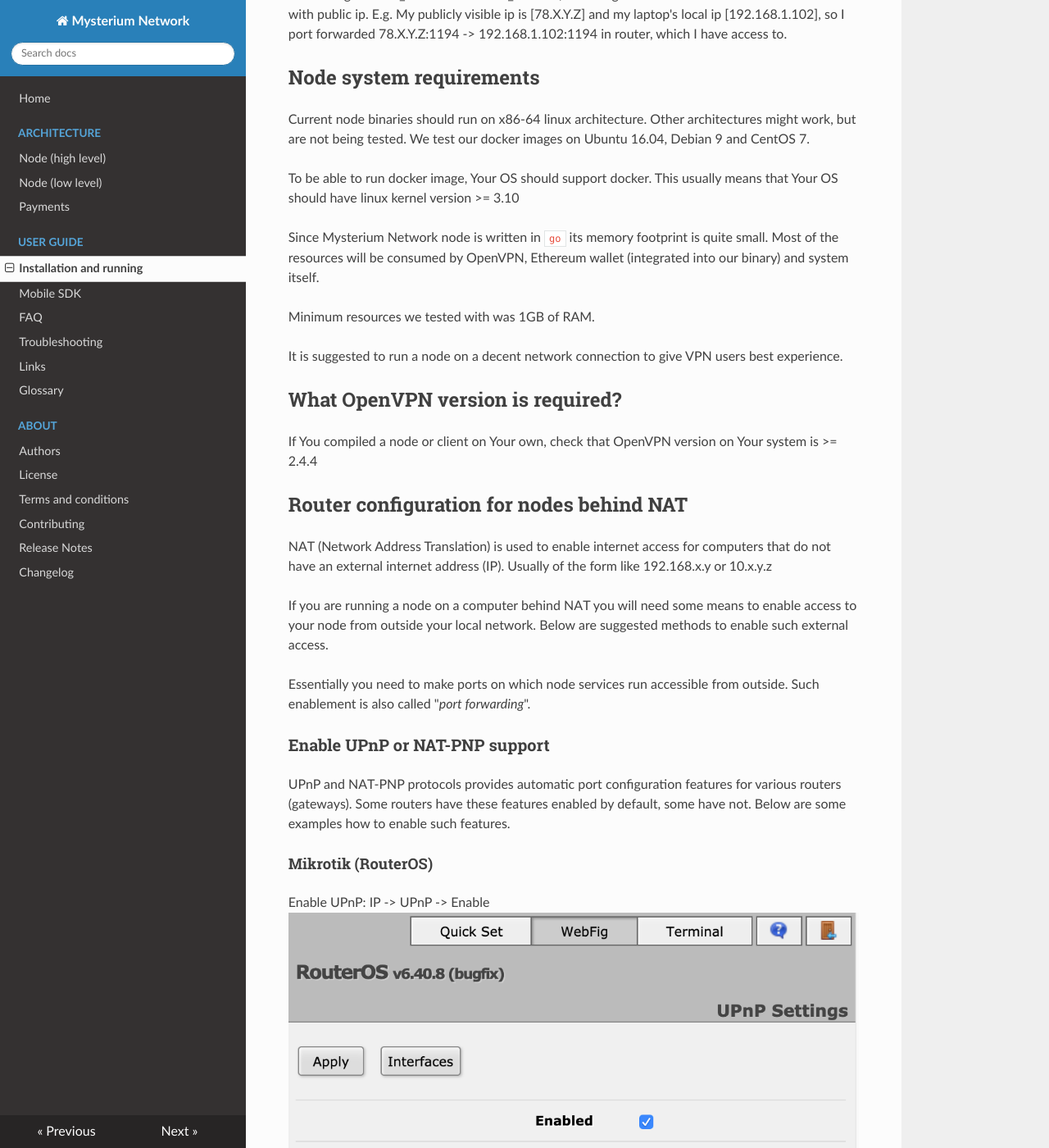
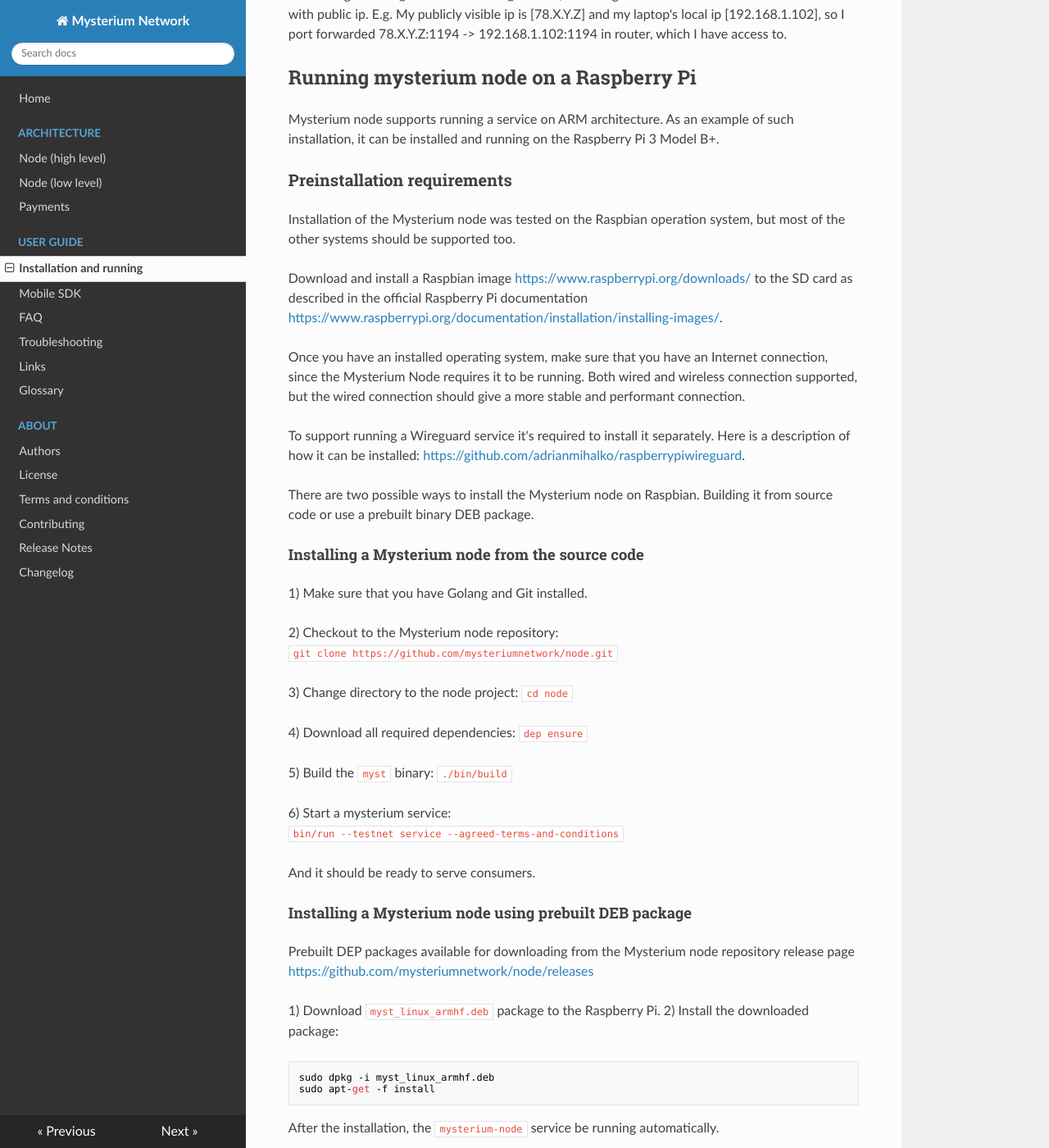
Before and after one commit to mysteriumnetwork/docs, an MkDocs documentation site: the page built from docs/user-guide/installation.md, in a window 1280 px wide and 1400 px high, scrolled down 710 px. Shown: the whole window at 82% size. Built offline with MkDocs 1.6.1, drawn with Linux system fonts in a browser that asks for light colours; nearby versions of some CDN libraries; old or Windows-style settings are respelled for this version of MkDocs; some of the changed text lies outside the part shown.

Commit message:
Added a Raspberry Pi installation guide

````diff
--- a/docs/user-guide/installation.md
+++ b/docs/user-guide/installation.md
@@ -28,6 +28,66 @@ It's mandatory to run container with `--net default --publish "1194:1194/udp"`,
 **Note4.**
 It's mandatory to run container with `--net default --publish "1194:1194/udp"` and do port forwarding PUBLIC_IP:1194 -> NODE_IP:1194, assuming that host doesn't have external interface with public ip.
 E.g. My publicly visible ip is [78.X.Y.Z] and my laptop's local ip [192.168.1.102], so I port forwarded 78.X.Y.Z:1194 -> 192.168.1.102:1194 in router, which I have access to.
+
+
+## Running mysterium node on a Raspberry Pi
+
+Mysterium node supports running a service on ARM architecture. As an example of such installation, it can be installed and running on the Raspberry Pi 3 Model B+.
+
+### Preinstallation requirements
+Installation of the Mysterium node was tested on the Raspbian operation system, but most of the other systems should be supported too.
+
+Download and install a Raspbian image [https://www.raspberrypi.org/downloads/](https://www.raspberrypi.org/downloads/) to the SD card as described in the official Raspberry Pi documentation [https://www.raspberrypi.org/documentation/installation/installing-images/](https://www.raspberrypi.org/documentation/installation/installing-images/).
+
+Once you have an installed operating system, make sure that you have an Internet connection, since the Mysterium Node requires it to be running. Both wired and wireless connection supported, but the wired connection should give a more stable and performant connection.
+
+To support running a Wireguard service it's required to install it separately. Here is a description of how it can be installed: [https://github.com/adrianmihalko/raspberrypiwireguard](https://github.com/adrianmihalko/raspberrypiwireguard).
+
+There are two possible ways to install the Mysterium node on Raspbian. Building it from source code or use a prebuilt binary DEB package.
+
+#### Installing a Mysterium node from the source code
+
+1) Make sure that you have Golang and Git installed.
+
+2) Checkout to the Mysterium node repository:<br/>
+    `git clone https://github.com/mysteriumnetwork/node.git`
+
+3) Change directory to the node project:
+   `cd node`
+
+4) Download all required dependencies:
+   `dep ensure`
+
+5) Build the `myst` binary:
+   `./bin/build`
+
+6) Start a mysterium service:<br/>
+   `bin/run --testnet service --agreed-terms-and-conditions`
+
+And it should be ready to serve consumers.
+
+#### Installing a Mysterium node using prebuilt DEB package
+
+Prebuilt DEP packages available for downloading from the Mysterium node repository release page [https://github.com/mysteriumnetwork/node/releases](https://github.com/mysteriumnetwork/node/releases)
+
+1) Download `myst_linux_armhf.deb` package to the Raspberry Pi.
+2) Install the downloaded package:<br/>
+
+```
+sudo dpkg -i myst_linux_armhf.deb
+sudo apt-get -f install
+```
+
+After the installation, the `mysterium-node` service be running automatically.
+
+You can use a `sudo systemctl status mysterium-node` command to make sure a service is running correctly.
+
+If you want to change configuration parameters of the running service you can change a `/lib/systemd/system/mysterium-node.service` a systemd unit file and restart a service:
+
+```
+sudo systemctl daemon-reload
+sudo systemctl restart mysterium-node
+```
 
 
 ## Node system requirements
````
